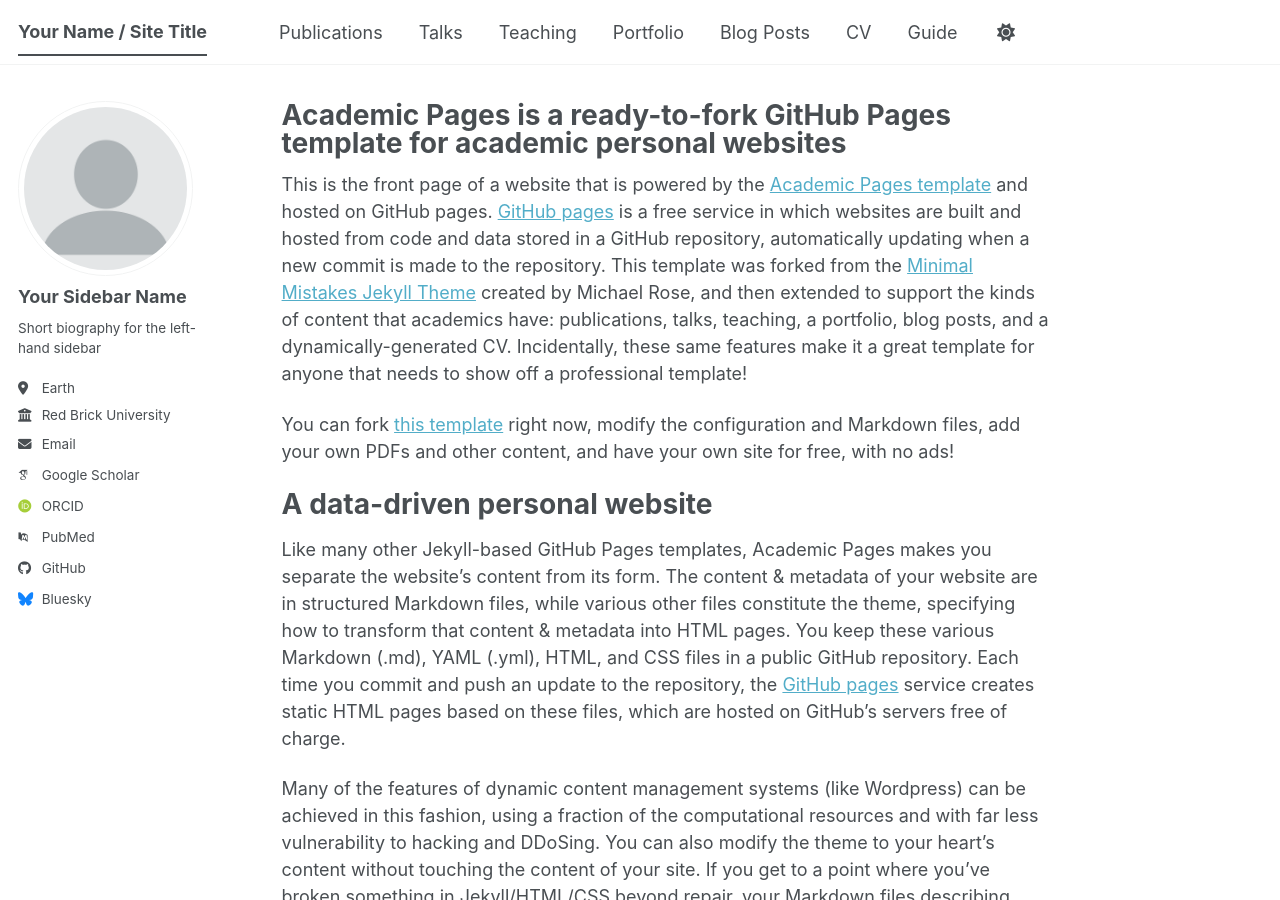
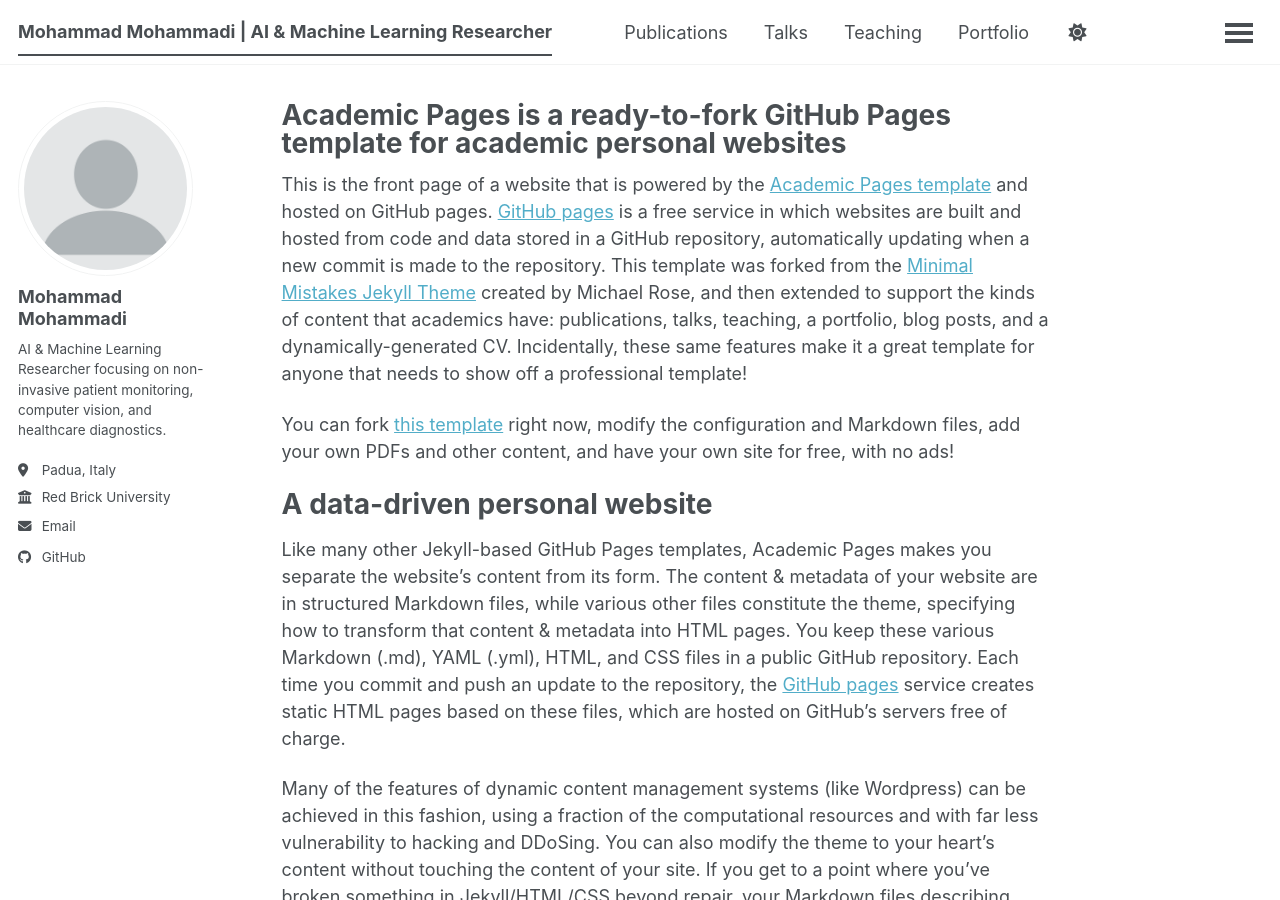
Before and after one commit to moh701/moh701.github.io, a Jekyll site: the page built from _pages/about.md, in a window 1280 px wide and 900 px high. Built offline with Jekyll 4.4.1, drawn with Linux system fonts in a browser that asks for light colours; some web fonts are replaced; a script bundle is joined from its source files by our own code; library files that are not in the unit come from our copies.

Commit message:
Update _config.yml

```diff
--- a/_config.yml
+++ b/_config.yml
@@ -9,14 +9,14 @@
 # Basic Site Settings
 locale                   : "en-US"
 site_theme               : "default" # The available themes options are "default", "air", "sunrise", "mint", "dirt" and "contrast"
-title                    : "Your Name / Site Title"
+title                    : "Mohammad Mohammadi | AI & Machine Learning Researcher"
 title_separator          : "-"
 name                     : &name "Mohammad Mohammadi"
-description              : &description "Your Name's academic portfolio"   # Update this with a general description of your site, this is the default if not overridden by a page
+description              : &description "Researcher specializing in Machine Learning, Deep Learning, and AI-driven Healthcare Diagnostics"   # Update this with a general description of your site, this is the default if not overridden by a page
 url                      : https://academicpages.github.io # The base hostname & protocol for your site e.g. "https://[your GitHub username].github.io",
                                                            # or if you already have some other page hosted on Github then use "https://[your GitHub username].github.io/[Your Repo Name]"
 baseurl                  : "" # the subpath of your site, e.g. "/blog"
-repository               : "academicpages/academicpages.github.io"
+repository               : "moh701/moh701.github.io"
 
 # Site Author - The following control what appear as part of the author content on the side bar.
 #               If a field is blank the icon and link will not appear, otherwise it will be shown.
@@ -24,24 +24,24 @@
 author:
   # Biographic information
   avatar           : "profile.png"
-  name             : "Your Sidebar Name"
-  pronouns         : # example: "she/her"
-  bio              : "Short biography for the left-hand sidebar"
-  location         : "Earth"
+  name             : "Mohammad Mohammadi"
+  pronouns         : # example: "he/him"
+  bio              : "AI & Machine Learning Researcher focusing on non-invasive patient monitoring, computer vision, and healthcare diagnostics."
+  location         : "Padua, Italy"
   employer         : "Red Brick University"
   uri              : # URL
-  email            : "none@example.org"
+  email            : "mohamadmohammadi741@gmail.com"
 
   # Academic websites
   academia         : # URL
   arxiv            : # URL - Update with the correct link to your profile
-  googlescholar    : "https://scholar.google.com/citations?user=PS_CX0AAAAAJ"
+  googlescholar    : # URL
   inspire-hep      : # URL
   impactstory      : # URL
-  orcid            : "https://orcid.org/yourorcidurl"
+  orcid            : # URL
   semantic         : # URL
   ssrn             : # URL
-  pubmed           : "https://www.ncbi.nlm.nih.gov/pubmed/?term=john+snow"
+  pubmed           : # URL
   researchgate     : # URL
   scopus           : # URL
   zotero           : # URL
@@ -51,13 +51,13 @@
   bitbucket        : # Username - Update with your username on the site
   codepen          : # Username
   dribbble         : # Username
-  github           : "academicpages"
+  github           : "https://github.com/moh701"
   kaggle           : # Username
   stackoverflow    : # User number or user number and name (i.e., use "1" or "1/jeff-atwood")
 
   # Social media
   artstation       : # Username
-  bluesky          : "bsky.app" # Replace this with you Bluesky username
+  bluesky          : # Username
   facebook         : # Username
   flickr           : # Username
   foursquare       : # Username
```
